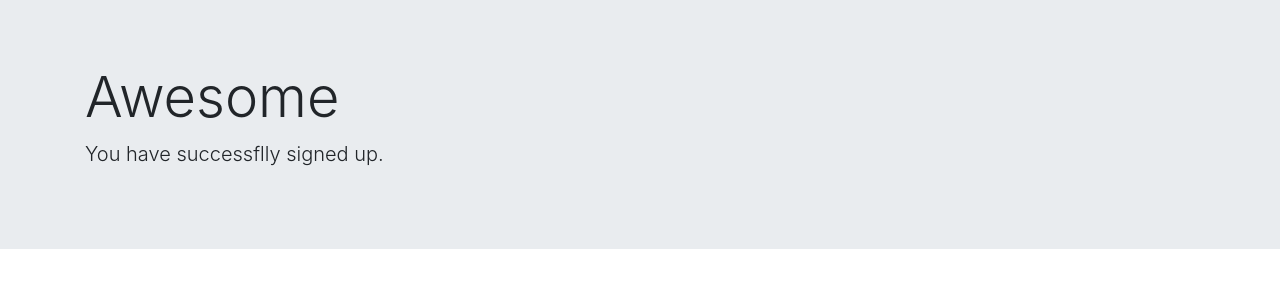
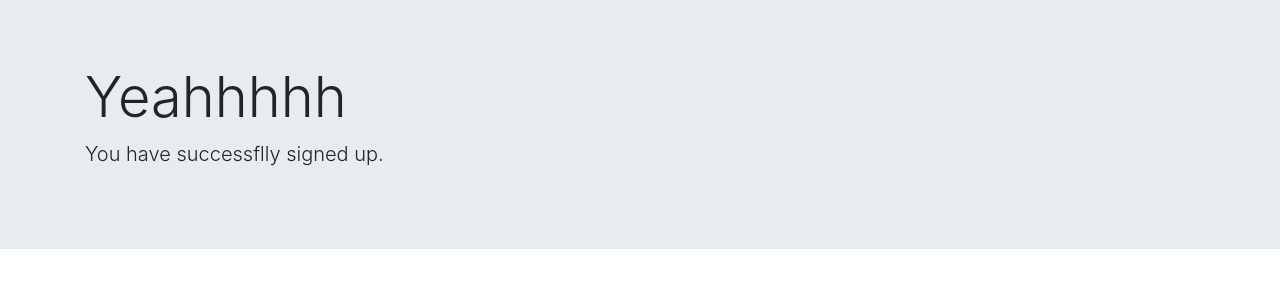
Before and after one commit to sarthak290/News-Letter, a website: page success.html in a window 1280 px wide. Drawn offline with nearby package versions, Linux system fonts and the light colour scheme.

Commit message:
changed succes page h1

```diff
--- a/success.html
+++ b/success.html
@@ -7,7 +7,7 @@
     <body>
         <div class="jumbotron jumbotron-fluid">
             <div class="container">
-              <h1 class="display-4">Awesome</h1>
+              <h1 class="display-4">Yeahhhhh</h1>
               <p class="lead">You have successflly signed up.</p>
             </div>
           </div>
```
